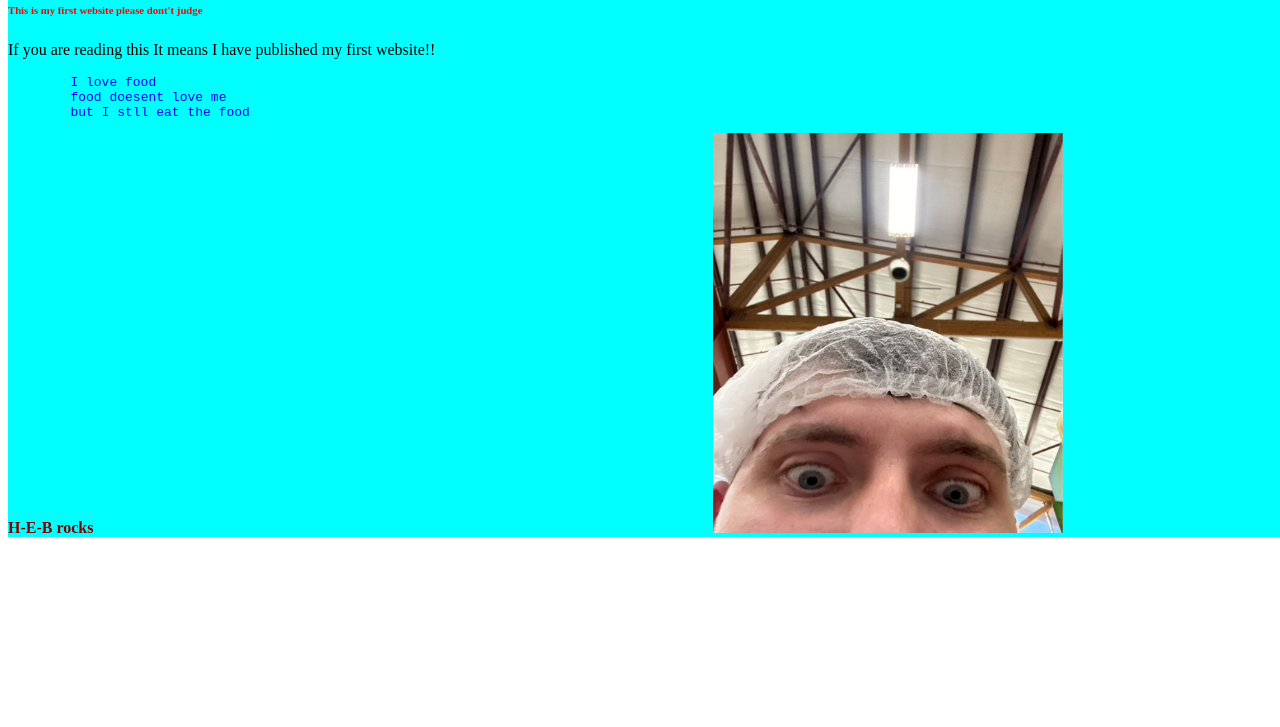
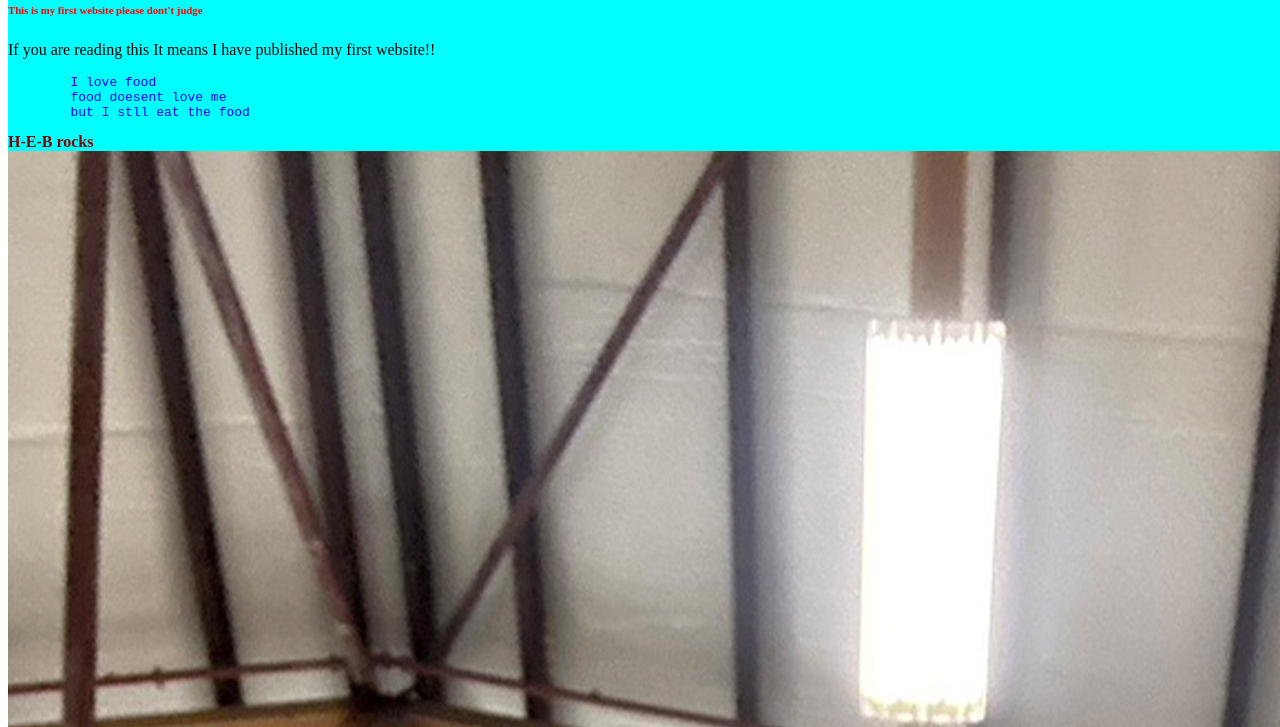
Before and after one commit to Par-kerr/Project1, a plain HTML site: page index.html in a window 1280 px wide. Shown: the part 79-806 px from the top of the page. Drawn offline with Linux system fonts and the light colour scheme.

Commit message:
updatept3

```diff
--- a/index.html
+++ b/index.html
@@ -18,7 +18,7 @@
 
 	<b Style= "color: darkred"> H-E-B rocks&nbsp; &nbsp; &nbsp; &nbsp; &nbsp; &nbsp; &nbsp; &nbsp; &nbsp; &nbsp; &nbsp; &nbsp; &nbsp; &nbsp; &nbsp; &nbsp; &nbsp; &nbsp; &nbsp; &nbsp; &nbsp; &nbsp; &nbsp; &nbsp; &nbsp; &nbsp; &nbsp; &nbsp; &nbsp; &nbsp; &nbsp; &nbsp; &nbsp; &nbsp; &nbsp; &nbsp; &nbsp; &nbsp; &nbsp; &nbsp; &nbsp; &nbsp; &nbsp; &nbsp; &nbsp; &nbsp; &nbsp; &nbsp; &nbsp; &nbsp; &nbsp; &nbsp; &nbsp; &nbsp; &nbsp; &nbsp; &nbsp; &nbsp; &nbsp; &nbsp; &nbsp; &nbsp; &nbsp; &nbsp; &nbsp; &nbsp; &nbsp; &nbsp; &nbsp; &nbsp; &nbsp; &nbsp; &nbsp; &nbsp; &nbsp; &nbsp; &nbsp;&nbsp;</b>
 
-	<img src="me.jpg" width="350" height="400" alt=""/>
-		</div>
+	<img src="me.jpg" width="1700" height="2200" alt=""/>
+	</div>
 </body>
 </html>
```
